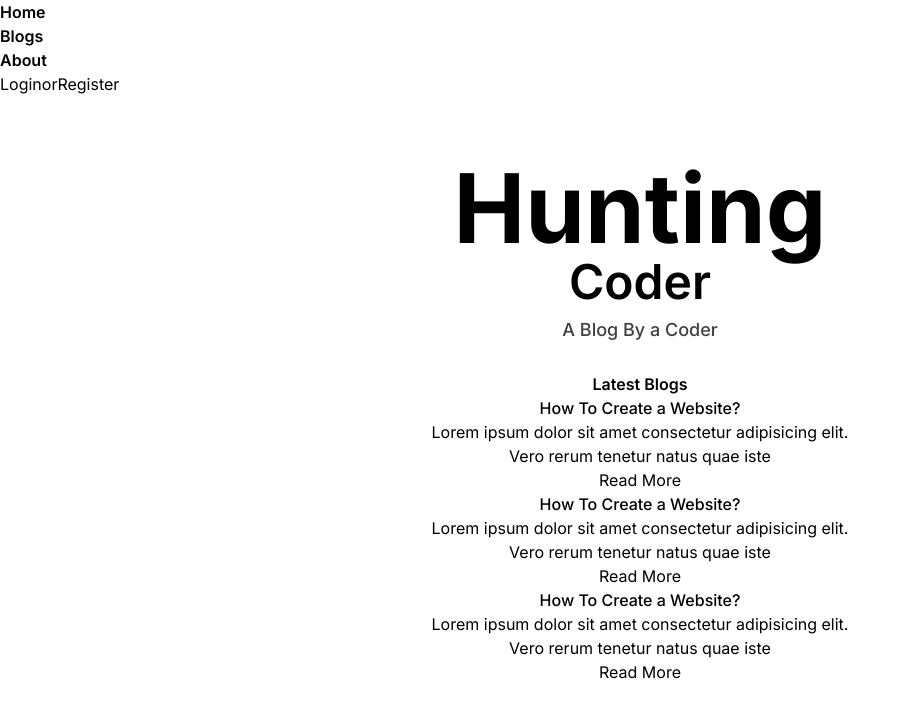
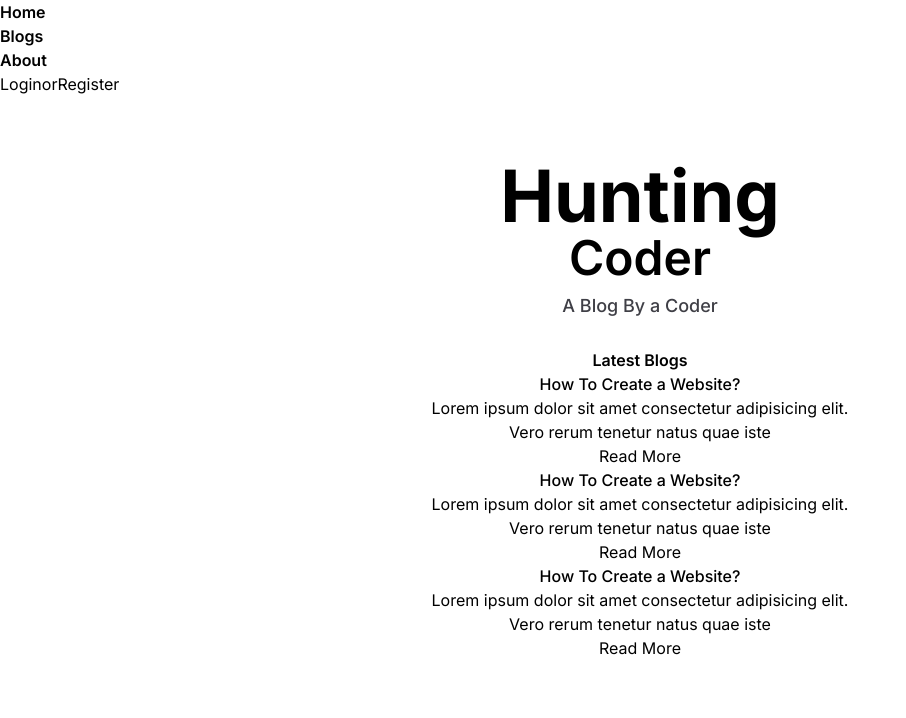
Before and after one commit to 0vai5/HuntingCoder-Blog-by-a-Coder, a Next.js app: page / in a window 1280 px wide. Shown: the top 718 px of the page, without its empty margins (0-906 px from the left). Built offline with nearby package versions, Linux system fonts and the light colour scheme.

Commit message:
a few changes done in the frontend

```diff
--- a/app/page.js
+++ b/app/page.js
@@ -6,7 +6,7 @@ const page = () => {
     <>
       <section className="text-center">
         <div className="conatiner mt-16">
-          <h1 className="text-8xl font-bold my-5">Hunting</h1>
+          <h1 className="text-7xl font-bold my-5">Hunting</h1>
           <h1 className="leading-3 text-5xl font-semibold">Coder</h1>
           <p className="text-lg my-7 text-zinc-700 font-medium">A Blog By a Coder</p>
         </div>
```
